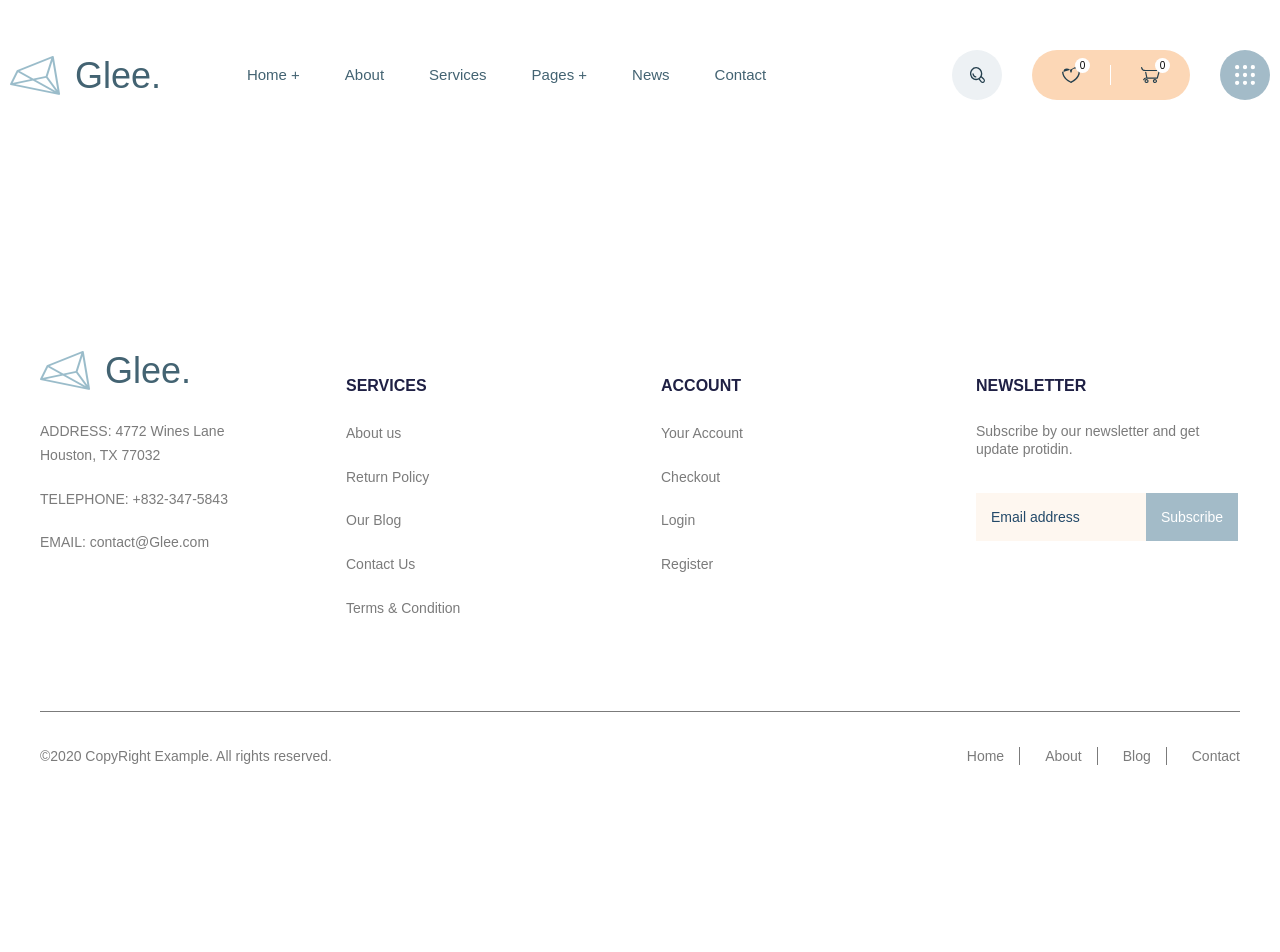
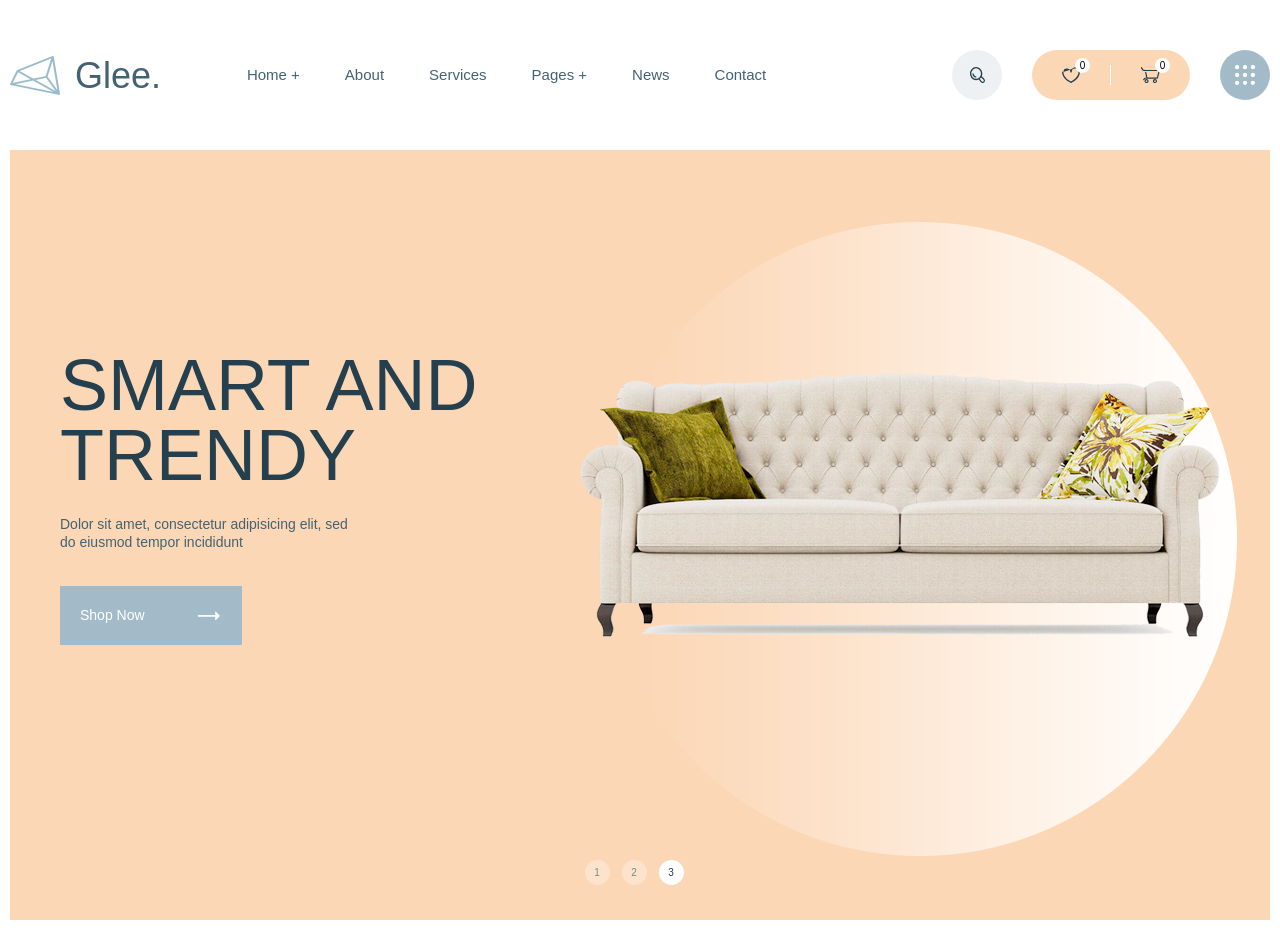
Before and after one commit to pupsione/glee, a website: page app/index.html in a window 1280 px wide. Shown: the top 952 px of the page. Before the commit the page ends 800 px from the top, so only its background shows below. Drawn offline with nearby package versions, Linux system fonts and the light colour scheme; files that its build step writes are made by us from their sources.

Commit message:
added slider

```diff
--- a/app/index.html
+++ b/app/index.html
@@ -63,6 +63,51 @@
 
     <main class="main">
 
+        <section class="slider-top"">
+            <div class="container container-bg">
+                <div class="slider-top__inner">
+                    <div class="slider-top__item" style="background-image: url('images/slider/slider-bg.png');">
+                        <div class="slider-top__content">
+                            <h1 class="slider-top__title">
+                                SMART AND
+                                TRENDY
+                            </h1>
+                            <span class="slider-top__discr">
+                                Dolor sit amet, consectetur adipisicing elit, sed do eiusmod tempor incididunt
+                            </span>
+                            <a class="slider-top__link" href="#">Shop Now</a>
+                        </div>
+                        <img class="slider__photo" src="images/slider/slider-photo.png" alt="slider photo">
+                    </div>
+                    <div class="slider-top__item" style="background-image: url('images/slider/slider-bg.png');">
+                        <div class="slider-top__content">
+                            <h1 class="slider-top__title">
+                                SMART AND
+                                TRENDY
+                            </h1>
+                            <span class="slider-top__discr">
+                                Dolor sit amet, consectetur adipisicing elit, sed do eiusmod tempor incididunt
+                            </span>
+                            <a class="slider-top__link" href="#">Shop Now</a>
+                        </div>
+                        <img class="slider__photo" src="images/slider/slider-photo.png" alt="slider photo">
+                    </div>
+                    <div class="slider-top__item" style="background-image: url('images/slider/slider-bg.png');">
+                        <div class="slider-top__content">
+                        <h1 class="slider-top__title">
+                            SMART AND
+                            TRENDY
+                        </h1>
+                        <span class="slider-top__discr">
+                            Dolor sit amet, consectetur adipisicing elit, sed do eiusmod tempor incididunt
+                        </span>
+                        <a class="slider-top__link" href="#">Shop Now</a>
+                    </div>
+                    <img class="slider__photo" src="images/slider/slider-photo.png" alt="slider photo">
+                </div>
+            </div>
+            </div>
+        </section>
 
     </main>
 
--- a/app/js/main.js
+++ b/app/js/main.js
@@ -0,0 +1,10 @@
+$(function(){
+
+    $('.slider-top__inner').slick({
+        dots: true,
+        arrows: false,
+        fade: true,
+        autoplay: true,
+        autoplaySpeed: 2000
+    })
+});
--- a/app/scss/style.scss
+++ b/app/scss/style.scss
@@ -1,6 +1,7 @@
 @import 'vars';
 @import 'global';
 @import 'reset';
+@import 'libs';
 @import 'fonts';
 
 
@@ -182,11 +183,13 @@
         width: 100%;
         padding: 15px 15px;
         margin-right: -4px;
+
         &::placeholder {
             color: #234969;
         }
     }
-    &__btn{
+
+    &__btn {
         border: none;
         background-color: $bg-btn;
         color: #fff;
@@ -195,22 +198,115 @@
     }
 }
 
-.footer-bottom{
+.footer-bottom {
     padding: 35px 0;
     display: flex;
     align-items: center;
     justify-content: space-between;
-    &__nav{
+
+    &__nav {
         display: flex;
     }
-    &__nav-link{
+
+    &__nav-link {
         margin-right: 25px;
         padding-right: 15px;
         border-right: 1px solid $defalut;
-        &:last-child{
+
+        &:last-child {
             padding-right: 0;
             margin-right: 0;
             border-right: none;
+        }
+    }
+}
+
+.slider-top {
+    padding-top: 50px;
+
+    &__inner {
+        background-color: $accent;
+    }
+
+    &__item {
+        display: flex !important;
+        justify-content: center;
+        align-items: center;
+        background-position-x: 95%;
+        background-position-y: 95%;
+        background-repeat: no-repeat;
+    }
+
+    &__content {
+        max-width: 420px;
+        margin-right: 100px;
+        color: #436372;
+        padding-top: 200px;
+        margin-bottom: 215px;
+    }
+
+    &__title {
+        @extend %rubik-500;
+        font-size: 72px;
+        line-height: 70px;
+        margin-bottom: 25px;
+        color: #243f4d;
+    }
+
+    &__discr {
+        display: block;
+        margin-bottom: 35px;
+        max-width: 300px;
+    }
+
+    &__link {
+        display: inline-block;
+        background-color: $bg-btn;
+        padding: 20px 97px 20px 20px;
+        color: #fff;
+        position: relative;
+
+        &::before {
+            content: '';
+            background-image: url('../images/slider/slider-btn.svg');
+            background-repeat: no-repeat;
+            position: absolute;
+            width: 25px;
+            height: 12px;
+            top: 50%;
+            transform: translateY(-30%);
+            right: 10%;
+        }
+    }
+
+    .slick-dots {
+        display: flex;
+        justify-content: center;
+        margin: 0 auto;
+        padding-bottom: 35px;
+
+        li {
+            line-height: 1;
+            margin-right: 12px;
+
+            button {
+                padding: 0;
+                font-size: 10px;
+                line-height: 11px;
+                color: #7a878d;
+                width: 25px;
+                height: 25px;
+                border-color: transparent;
+                border-radius: 50%;
+                background-color: #fde3cc;
+            }
+        }
+
+        .slick-active {
+            button {
+                color: #243f4d;
+                background-color: #fff;
+            }
         }
     }
 }
@@ -222,5 +318,4 @@
 
 
 
-
 @import 'media';
--- a/gulpfile.js
+++ b/gulpfile.js
@@ -38,6 +38,7 @@ function styles() {
 function scripts() {
     return src([
         'node_modules/jquery/dist/jquery.js',
+        'node_modules/slick-carousel/slick/slick.js',
         'app/js/main.js'
     ])
         .pipe(concat('main.min.js'))
--- a/package.json
+++ b/package.json
@@ -18,5 +18,8 @@
     "gulp-sass": "^4.1.0",
     "gulp-uglify": "^3.0.2",
     "jquery": "^3.6.0"
+  },
+  "dependencies": {
+    "slick-carousel": "^1.8.1"
   }
 }
```
Also changed, not shown: app/css/style.min.css, app/images/slider/slider-bg.png (added), app/images/slider/slider-btn.png (added), app/images/slider/slider-btn.svg (added), app/images/slider/slider-photo.jpg (added), app/images/slider/slider-photo.png (added), app/js/main.min.js.
